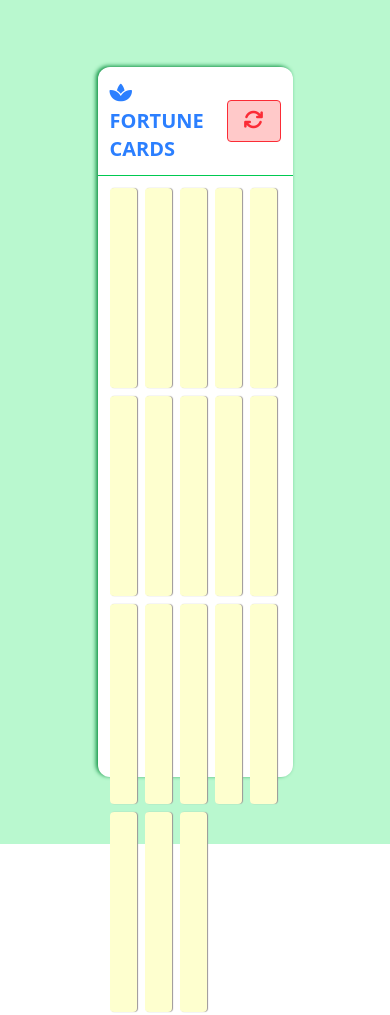
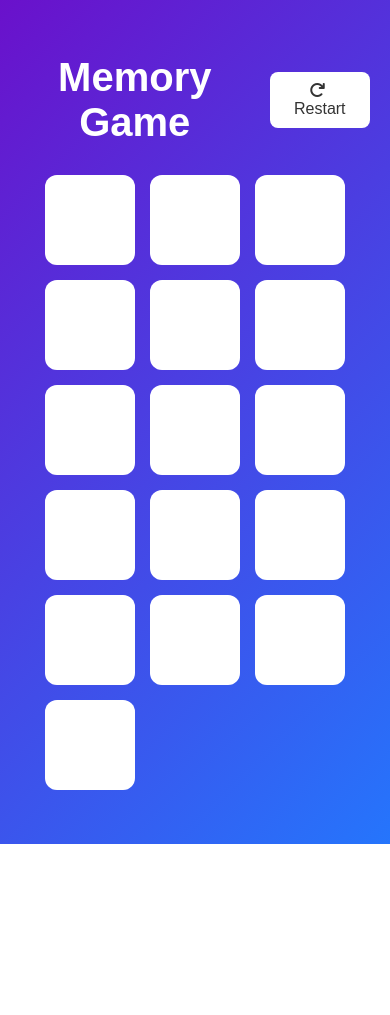
Before and after one commit to Hemitha2000/mini-project-using-js, a plain HTML site: page index.html in a window 390 px wide. After the commit the page ends 844 px from the top, so only its background shows below. Drawn offline with nearby package versions, Linux system fonts and the light colour scheme.

Commit message:
memoryGame

```diff
--- a/index.html
+++ b/index.html
@@ -1,79 +1,160 @@
 <!DOCTYPE html>
 <html lang="en">
 <head>
-    <meta charset="UTF-8">
-    <meta name="viewport" content="width=device-width, initial-scale=1.0">
-    <title>JS mini Project</title>
-      <script src="https://cdn.jsdelivr.net/npm/@tailwindcss/browser@4"></script>
-      <link rel="stylesheet" href="https://cdnjs.cloudflare.com/ajax/libs/font-awesome/6.5.0/css/all.min.css"
+    <meta charset="UTF-8" />
+    <meta name="viewport" content="width=device-width, initial-scale=1.0" />
+       <link rel="stylesheet" href="https://cdnjs.cloudflare.com/ajax/libs/font-awesome/6.5.0/css/all.min.css"
         integrity="sha512-..." crossorigin="anonymous" referrerpolicy="no-referrer" />
+    <title>Memory Card Game</title>
+    <style>
+        * {
+    margin: 0;
+    padding: 0;
+    box-sizing: border-box;
+    font-family: "Poppins", sans-serif;
+}
+
+body {
+    background: linear-gradient(135deg, #6a11cb, #2575fc);
+    min-height: 100vh;
+    display: flex;
+    flex-direction: column;
+    align-items: center;
+    padding: 20px;
+    justify-content: center;
+}
+
+header {
+    text-align: center;
+    margin-bottom: 20px;
+    display: flex;
+    align-items: center;
+    gap:20px;
+     margin-bottom: 30px;
+}
+
+header h1 {
+    color: #fff;
+    font-size: 2.5rem;
+    /* margin-bottom: 10px; */
+}
+
+#restartBtn {
+    padding: 10px 20px;
+    border: none;
+    background: #fff;
+    color: #333;
+    font-size: 1rem;
+    border-radius: 8px;
+    cursor: pointer;
+    transition: 0.3s;
+}
+#restartBtn i {
+    margin-right: 5px;
+}
+
+
+#restartBtn:hover {
+    background: #e0e0e0;
+}
+
+.game-container {
+    display: grid;
+    grid-template-columns: repeat(4, 100px);
+    gap: 15px;
+    justify-content: center;
+}
+
+.card {
+    width: 100px;
+    height: 100px;
+    background: #ffffff22;
+    border-radius: 12px;
+    perspective: 1000px;
+    cursor: pointer;
+}
+
+.card-inner {
+    width: 100%;
+    height: 100%;
+    transition: transform 0.6s;
+    transform-style: preserve-3d;
+    position: relative;
+}
+
+.card.flip .card-inner {
+    transform: rotateY(180deg);
+}
+
+.card-front,
+.card-back {
+    width: 100%;
+    height: 100%;
+    border-radius: 12px;
+    position: absolute;
+    backface-visibility: hidden;
+    display: flex;
+    align-items: center;
+    justify-content: center;
+    font-size: 2rem;
+}
+
+.card-back {
+    background: #fff;
+}
+
+.card-front {
+    background: #333;
+    transform: rotateY(180deg);
+    color: #fff;
+}
+div#win {
+    position: absolute;
+    background: #47b21b;
+    color: #fff;
+    padding: 10px;
+    border-radius: 3px;
+    width: 160px;
+    text-align: center;
+    text-transform: uppercase;
+    box-shadow: -1px -2px 5px 1px #565454;
+    display: none;
+}
+div#win span {
+    position: absolute;
+    top: -8px;
+    right: -9px;
+    font-size: 20px;
+    color: red;
+    background: #fff5f5;
+    border-radius: 50%;
+    line-height: 0px;
+    cursor: pointer;
+}
+@media (max-width: 600px) {
+    .game-container {
+        grid-template-columns: repeat(3, 90px);
+    }
+
+    .card {
+        width: 90px;
+        height: 90px;
+    }
+}
+
+    </style>
 </head>
 <body>
-        <div class="flex justify-center items-center min-h-screen min-w-screen bg-green-200">
-            <div class="bg-white rounded-xl shadow-[-2px_-1px_4px_#0d9142] w-1/2 h-[710px]">
-                <div class="flex items-center justify-between border-b border-green-500 p-3">
-                    <h1 class="text-xl uppercase text-blue-500"><i class="fa-solid fa-spa"></i> <b>Fortune Cards</b> </h1>
-                    <button class="py-2 px-4 bg-red-200 border border-red-500 rounded"><i class="text-[20px] fa-solid fa-arrows-rotate text-red-500"></i></button>
-                </div>
-                <div class="flex flex-wrap gap-2 p-3">
-                     <div class="w-[calc(0.95/6*100%)] h-[200px]  bg-[#feffcf] rounded shadow-[1px_0px_1px_#9b9595]  ">
 
-                     </div>
-                     <div class="w-[calc(0.95/6*100%)] h-[200px]  bg-[#feffcf] rounded shadow-[1px_0px_1px_#9b9595]  ">
+    <header>
+        <h1>Memory Game</h1>
+        <button id="restartBtn" class="restartBtnGame"><i class="fa-solid fa-arrow-rotate-right"></i>Restart</button>
+    </header>
 
-                     </div>
-                     <div class="w-[calc(0.95/6*100%)] h-[200px]  bg-[#feffcf] rounded shadow-[1px_0px_1px_#9b9595]  ">
-
-                     </div>
-                     <div class="w-[calc(0.95/6*100%)] h-[200px]  bg-[#feffcf] rounded shadow-[1px_0px_1px_#9b9595]  ">
-
-                     </div>
-                     <div class="w-[calc(0.95/6*100%)] h-[200px]  bg-[#feffcf] rounded shadow-[1px_0px_1px_#9b9595]  ">
-
-                     </div>
-                     <div class="w-[calc(0.95/6*100%)] h-[200px]  bg-[#feffcf] rounded shadow-[1px_0px_1px_#9b9595]  ">
-
-                     </div>
-                     <div class="w-[calc(0.95/6*100%)] h-[200px]  bg-[#feffcf] rounded shadow-[1px_0px_1px_#9b9595]  ">
-
-                     </div>
-                     <div class="w-[calc(0.95/6*100%)] h-[200px]  bg-[#feffcf] rounded shadow-[1px_0px_1px_#9b9595]  ">
-
-                     </div>
-                     <div class="w-[calc(0.95/6*100%)] h-[200px]  bg-[#feffcf] rounded shadow-[1px_0px_1px_#9b9595]  ">
-
-                     </div>
-                     <div class="w-[calc(0.95/6*100%)] h-[200px]  bg-[#feffcf] rounded shadow-[1px_0px_1px_#9b9595]  ">
-
-                     </div>
-                     <div class="w-[calc(0.95/6*100%)] h-[200px]  bg-[#feffcf] rounded shadow-[1px_0px_1px_#9b9595]  ">
-
-                     </div>
-                     <div class="w-[calc(0.95/6*100%)] h-[200px]  bg-[#feffcf] rounded shadow-[1px_0px_1px_#9b9595]  ">
-
-                     </div>
-                     <div class="w-[calc(0.95/6*100%)] h-[200px]  bg-[#feffcf] rounded shadow-[1px_0px_1px_#9b9595]  ">
-
-                     </div>
-                     <div class="w-[calc(0.95/6*100%)] h-[200px]  bg-[#feffcf] rounded shadow-[1px_0px_1px_#9b9595]  ">
-
-                     </div>
-                     <div class="w-[calc(0.95/6*100%)] h-[200px]  bg-[#feffcf] rounded shadow-[1px_0px_1px_#9b9595]  ">
-
-                     </div>
-                     <div class="w-[calc(0.95/6*100%)] h-[200px]  bg-[#feffcf] rounded shadow-[1px_0px_1px_#9b9595]  ">
-
-                     </div>
-                     <div class="w-[calc(0.95/6*100%)] h-[200px]  bg-[#feffcf] rounded shadow-[1px_0px_1px_#9b9595]  ">
-
-                     </div>
-                     <div class="w-[calc(0.95/6*100%)] h-[200px]  bg-[#feffcf] rounded shadow-[1px_0px_1px_#9b9595]  ">
-
-                     </div>
-
-
-                </div>
-            </div>
-        </div>
+    <div class="game-container" id="gameBoard"></div>
+    <div id="win">you won <span class="restartBtnGame">
+        <i class="fa-solid fa-circle-xmark" ></i>
+    </span></div>
+    <script src="script.js"></script>
 </body>
 </html>
--- /dev/null
+++ b/script.js
@@ -0,0 +1,72 @@
+const gameBoard = document.getElementById("gameBoard");
+const restartButtons = document.querySelectorAll(".restartBtnGame");
+// console.log(restartBtn,"restartBtnGamerestartBtnGamerestartBtnGamerestartBtnGame")
+const win = document.getElementById("win");
+let cardValues = ["fa-leaf", "fa-heart", "fa-diamond", "fa-clover", "fa-crown", "fa-chess-queen", "fa-chess-pawn", "fa-chess-bishop"];
+cardValues = [...cardValues, ...cardValues];
+let matchedCards = 0;
+function shuffle(array) {
+    return array.sort(() => Math.random() - 0.5);
+}
+
+function initGame() {
+    gameBoard.innerHTML = "";
+    matchedCards = 0;
+    flippedCards = [];
+
+    const shuffled = shuffle([...cardValues]);
+
+    shuffled.forEach(value => {
+        const card = document.createElement("div");
+        card.classList.add("card");
+        card.innerHTML = `
+            <div class="card-inner">
+                <div class="card-front"><i class="fa-solid ${value}"></i></div>
+                <div class="card-back"></div>
+            </div>
+        `;
+        card.dataset.value = value;
+        card.addEventListener("click", flipCard);
+        gameBoard.appendChild(card);
+    });
+}
+function flipCard() {
+    if (this.classList.contains("flip") || flippedCards.length === 2) return;
+
+    this.classList.add("flip");
+    flippedCards.push(this);
+
+    if (flippedCards.length === 2) {
+        checkMatch();
+    }
+}
+
+function checkMatch() {
+    const [card1, card2] = flippedCards;
+
+    if (card1.dataset.value === card2.dataset.value) {
+        matchedCards += 2;
+        flippedCards = [];
+        if (matchedCards === cardValues.length) {
+            win.style.display='block';
+            setTimeout(() => win.style.display='none', 5000);
+           setTimeout(() => initGame() , 5000);
+        }else{
+            win.style.display='none';
+        }
+    } else {
+        setTimeout(() => {
+            card1.classList.remove("flip");
+            card2.classList.remove("flip");
+            flippedCards = [];
+        }, 800);
+    }
+}
+
+// restartBtn.addEventListener("click", initGame);
+restartButtons.forEach(btn => {
+    //  win.style.display='none';
+    btn.addEventListener("click", initGame);
+
+});
+initGame();
```
